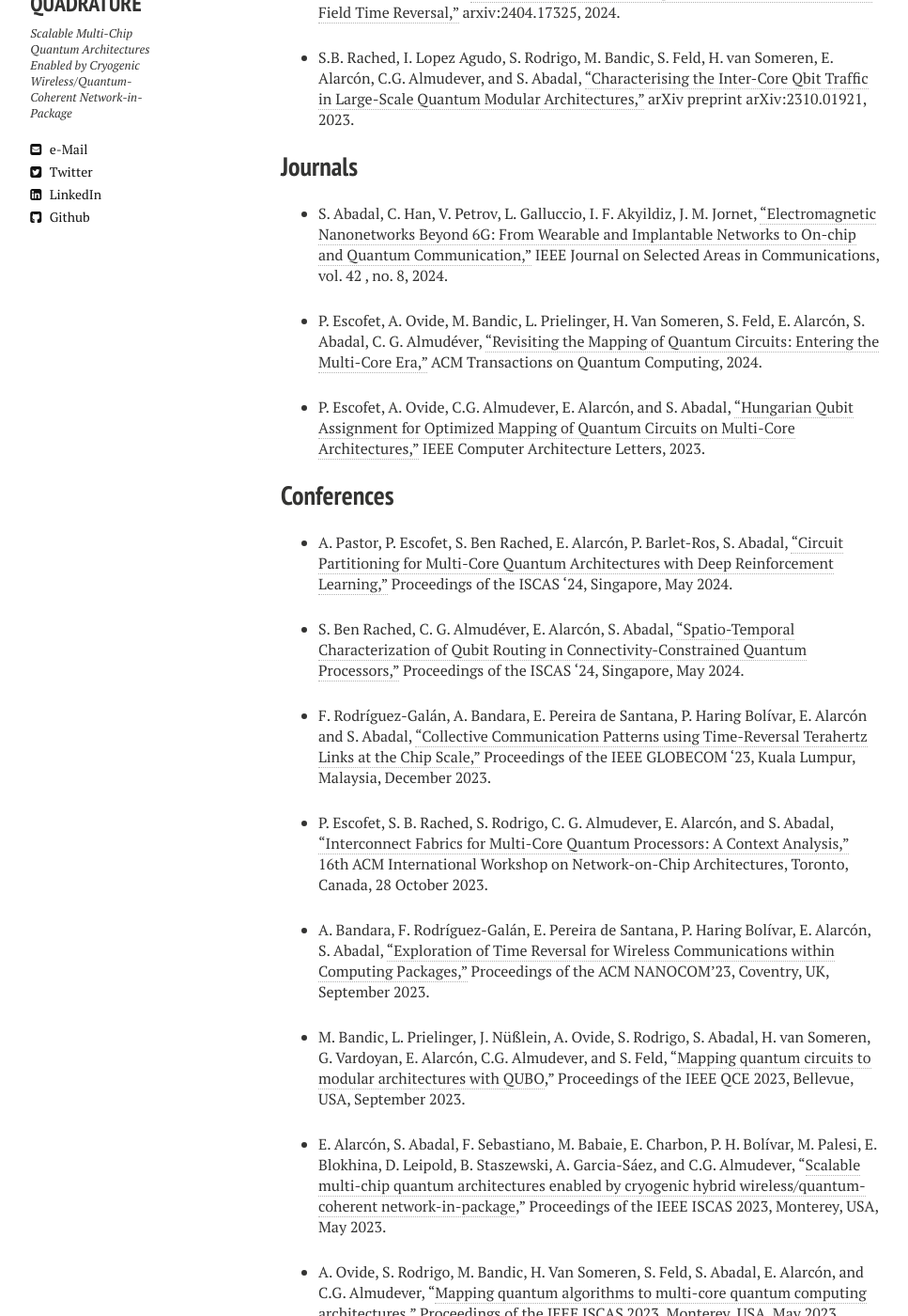
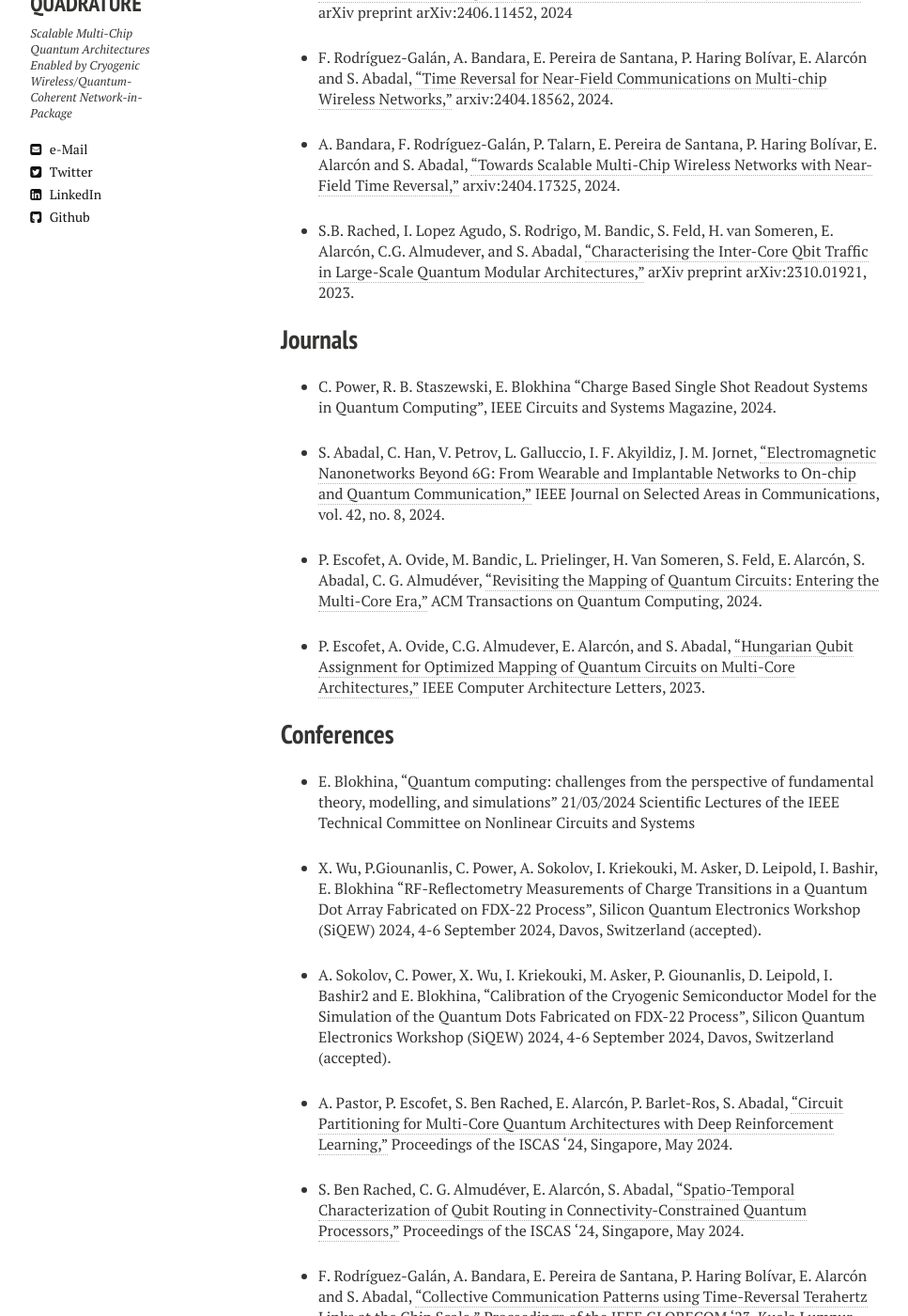
Before and after one commit to biddu/biddu.github.io, a Jekyll site: the page built from publications.md, in a window 1280 px wide and 1400 px high, scrolled down 343 px. Shown: the whole window at 94% size, without its empty margins (21-988 px from the left). Built offline with Jekyll 4.4.1, drawn with Linux system fonts in a browser that asks for light colours; nearby versions of some CDN libraries; some of the changed text lies outside the part shown.

Commit message:
Update publications.md

```diff
--- a/publications.md
+++ b/publications.md
@@ -9,6 +9,10 @@ comments: false
 
 
 ## Preprints
++ M. Palesi, E. Russo, D. Patti, G. Ascia, V. Catania, [“Assessing the Role of Communication in Scalable Multi-Core Quantum Architectures”](https://arxiv.org/pdf/2405.16275), arXiv preprint arXiv:2405.16275, 2024.
+
++ E. Russo, M. Palesi, D. Patti, G. Ascia, V. Catania, [“Attention-Based Deep Reinforcement Learning for Qubit Allocation in Modular Quantum Architectures”](https://arxiv.org/html/2406.11452v1), arXiv preprint arXiv:2406.11452, 2024
+
 + F. Rodríguez-Galán, A. Bandara, E. Pereira de Santana, P. Haring Bolívar, E. Alarcón and S. Abadal, [“Time Reversal for Near-Field Communications on Multi-chip Wireless Networks,”](https://arxiv.org/pdf/2404.18562) arxiv:2404.18562, 2024.
 
 + A. Bandara, F. Rodríguez-Galán, P. Talarn, E. Pereira de Santana, P. Haring Bolívar, E. Alarcón and S. Abadal, [“Towards Scalable Multi-Chip Wireless Networks with Near-Field Time Reversal,”](https://arxiv.org/pdf/2404.17325) arxiv:2404.17325, 2024.
@@ -16,7 +20,9 @@ comments: false
 + S.B. Rached, I. Lopez Agudo, S. Rodrigo, M. Bandic, S. Feld, H. van Someren, E. Alarcón, C.G. Almudever, and S. Abadal, [“Characterising the Inter-Core Qbit Traffic in Large-Scale Quantum Modular Architectures,”](https://arxiv.org/pdf/2310.01921) arXiv preprint arXiv:2310.01921, 2023.
 
 ## Journals
-+ S. Abadal, C. Han, V. Petrov, L. Galluccio, I. F. Akyildiz, J. M. Jornet, [“Electromagnetic Nanonetworks Beyond 6G: From Wearable and Implantable Networks to On-chip and Quantum Communication,”](https://arxiv.org/pdf/2405.07812) IEEE Journal on Selected Areas in Communications, vol. 42 , no. 8, 2024.
++ C. Power, R. B. Staszewski, E. Blokhina “Charge Based Single Shot Readout Systems in Quantum Computing”, IEEE Circuits and Systems Magazine, 2024.
+
++ S. Abadal, C. Han, V. Petrov, L. Galluccio, I. F. Akyildiz, J. M. Jornet, [“Electromagnetic Nanonetworks Beyond 6G: From Wearable and Implantable Networks to On-chip and Quantum Communication,”](https://arxiv.org/pdf/2405.07812) IEEE Journal on Selected Areas in Communications, vol. 42, no. 8, 2024.
 
 + P. Escofet, A. Ovide, M. Bandic, L. Prielinger, H. Van Someren, S. Feld, E. Alarcón, S. Abadal, C. G. Almudéver, [“Revisiting the Mapping of Quantum Circuits: Entering the Multi-Core Era,”](https://arxiv.org/pdf/2403.17205.pdf) ACM Transactions on Quantum Computing, 2024.
 
@@ -24,6 +30,13 @@ comments: false
 
 
 ## Conferences
+
++ E. Blokhina, “Quantum computing: challenges from the perspective of fundamental theory, modelling, and simulations” 21/03/2024  Scientific Lectures of the IEEE Technical Committee on Nonlinear Circuits and Systems
+
++ X. Wu, P.Giounanlis, C. Power, A. Sokolov, I. Kriekouki, M. Asker,  D. Leipold, I. Bashir, E. Blokhina “RF-Reflectometry Measurements of Charge Transitions in a Quantum Dot Array Fabricated on FDX-22 Process”, Silicon Quantum Electronics Workshop (SiQEW) 2024, 4-6 September 2024, Davos, Switzerland (accepted).
+
++ A. Sokolov, C. Power, X. Wu, I. Kriekouki, M. Asker, P. Giounanlis, D. Leipold, I. Bashir2 and E. Blokhina, “Calibration of the Cryogenic Semiconductor Model for the Simulation of the Quantum Dots Fabricated on FDX-22 Process”, Silicon Quantum Electronics Workshop (SiQEW) 2024, 4-6 September 2024, Davos, Switzerland (accepted).
+
 + A. Pastor, P. Escofet, S. Ben Rached, E. Alarcón, P. Barlet-Ros, S. Abadal, [“Circuit Partitioning for Multi-Core Quantum Architectures with Deep Reinforcement Learning,”](https://arxiv.org/pdf/2401.17976.pdf) Proceedings of the ISCAS ‘24, Singapore, May 2024.
 
 + S. Ben Rached, C. G. Almudéver, E. Alarcón, S. Abadal, [“Spatio-Temporal Characterization of Qubit Routing in Connectivity-Constrained Quantum Processors,”](https://arxiv.org/pdf/2402.00469.pdf) Proceedings of the ISCAS ‘24, Singapore, May 2024.
```
